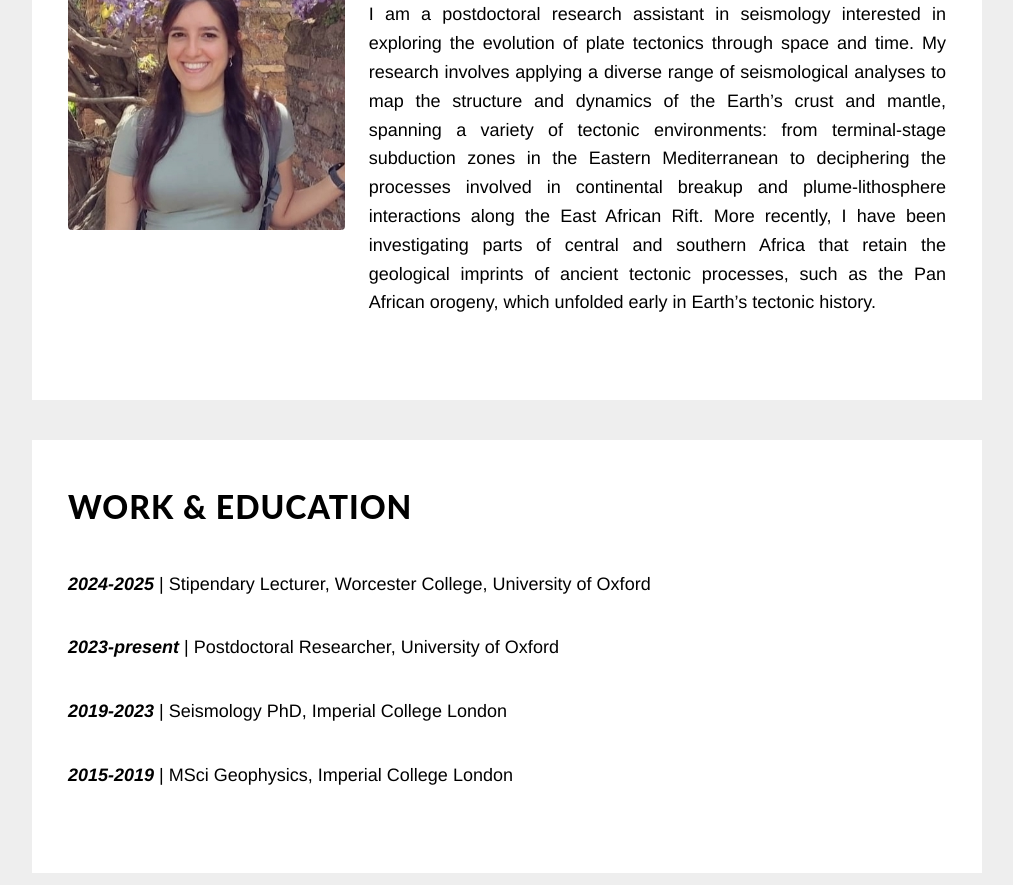
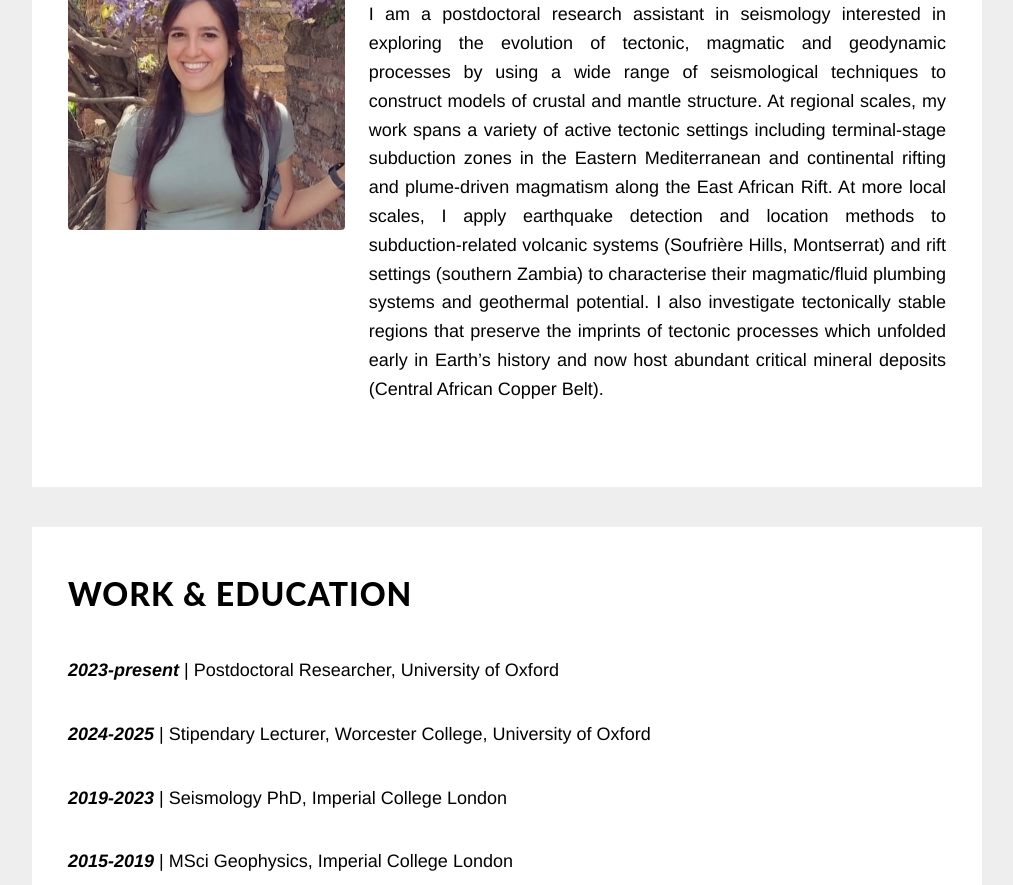
Before and after one commit to rita-seismo/rita-seismo.github.io, a plain HTML site: page index.html in a window 1280 px wide. Shown: the part 1154-2039 px from the top of the page, without its empty margins (133-1146 px from the left). Drawn offline with Linux system fonts and the light colour scheme; a web font is replaced by a local one.

Commit message:
CV updates

```diff
--- a/index.html
+++ b/index.html
@@ -87,7 +87,13 @@
                     </div>
                     <div class="col-md-8", style="text-align: justify;">
                         <h1 class="pb-2 border-gradient">About me</h1>
-                        <p>I am a postdoctoral research assistant in seismology interested in exploring the evolution of plate tectonics through space and time. My research involves applying a diverse range of seismological analyses to map the structure and dynamics of the Earth’s crust and mantle, spanning a variety of tectonic environments: from terminal-stage subduction zones in the Eastern Mediterranean to deciphering the processes involved in continental breakup and plume-lithosphere interactions along the East African Rift. More recently, I have been investigating parts of central and southern Africa that retain the geological imprints of ancient tectonic processes, such as the Pan African orogeny, which unfolded early in Earth’s tectonic history.
+                        <p>I am a postdoctoral research assistant in seismology interested in exploring the evolution of tectonic, magmatic and geodynamic processes by
+                        using a wide range of seismological techniques to construct models of crustal and mantle structure. At regional scales, my work spans a variety
+                        of active tectonic settings including terminal-stage subduction zones in the Eastern Mediterranean and continental rifting and plume-driven magmatism
+                        along the East African Rift. At more local scales, I apply earthquake detection and location methods to subduction-related volcanic systems
+                        (Soufrière Hills, Montserrat) and rift settings (southern Zambia) to characterise their magmatic/fluid plumbing systems and geothermal potential.
+                        I also investigate tectonically stable regions that preserve the imprints of tectonic processes which unfolded early in Earth’s history and now
+                        host abundant critical mineral deposits (Central African Copper Belt).
                     </div>
                 </div>
             </div>
@@ -101,8 +107,8 @@
                 <div class="about-section row col-lg-10 mx-auto py-5 px-4">
                     <div class="col-md-12">
                         <h2 class="pb-2 border-gradient w-md-50">Work & Education</h2>
+                        <p><i><strong>2023-present</i></strong>  |  Postdoctoral Researcher, University of Oxford</p>
                         <p><i><strong>2024-2025</i></strong>  |  Stipendary Lecturer, Worcester College, University of Oxford</p>
-                        <p><i><strong>2023-present</i></strong>  |  Postdoctoral Researcher, University of Oxford</p>
                         <p><i><strong>2019-2023</i></strong>  |  Seismology PhD, Imperial College London</p>
                         <p><i><strong>2015-2019</i></strong>  |  MSci Geophysics, Imperial College London</p>
                     </div>
@@ -184,7 +190,7 @@
                 <div class="about-section row col-lg-10 mx-auto py-5 px-4">
                     <div class="col-md-8">
                         <h2 class="pb-2 border-gradient w-md-50">Curriculum Vitae</h2>
-                        <p>My full CV can be accessed <a href="./cv/CV_Rita_Kounoudis_2025.pdf" target="_blank" rel="noopener noreferrer">here</a> <span class="date">(Last updated: Nov 2025).</span></p>
+                        <p>My full CV can be accessed <a href="./cv/CV_Rita_Kounoudis_2025_V2.pdf" target="_blank" rel="noopener noreferrer">here</a> <span class="date">(Last updated: Nov 2025).</span></p>
                     </div>
                 </div>
             </div>
```
Also changed, not shown: publications.html (+4 -3 lines), 1 other file.
